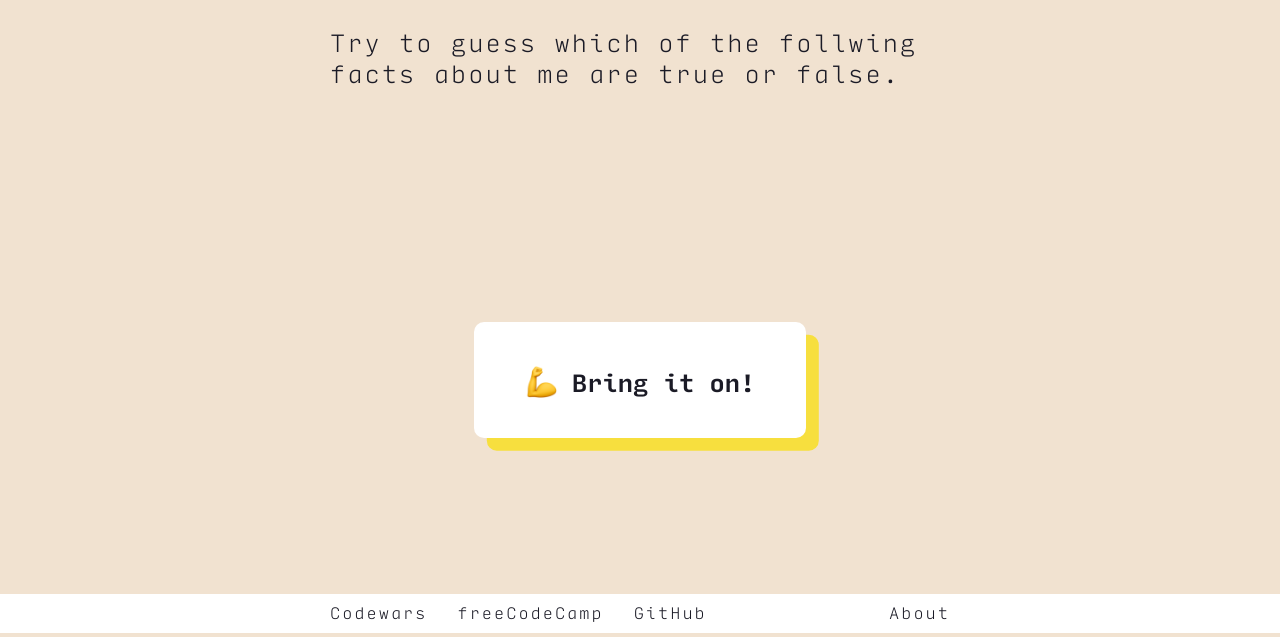
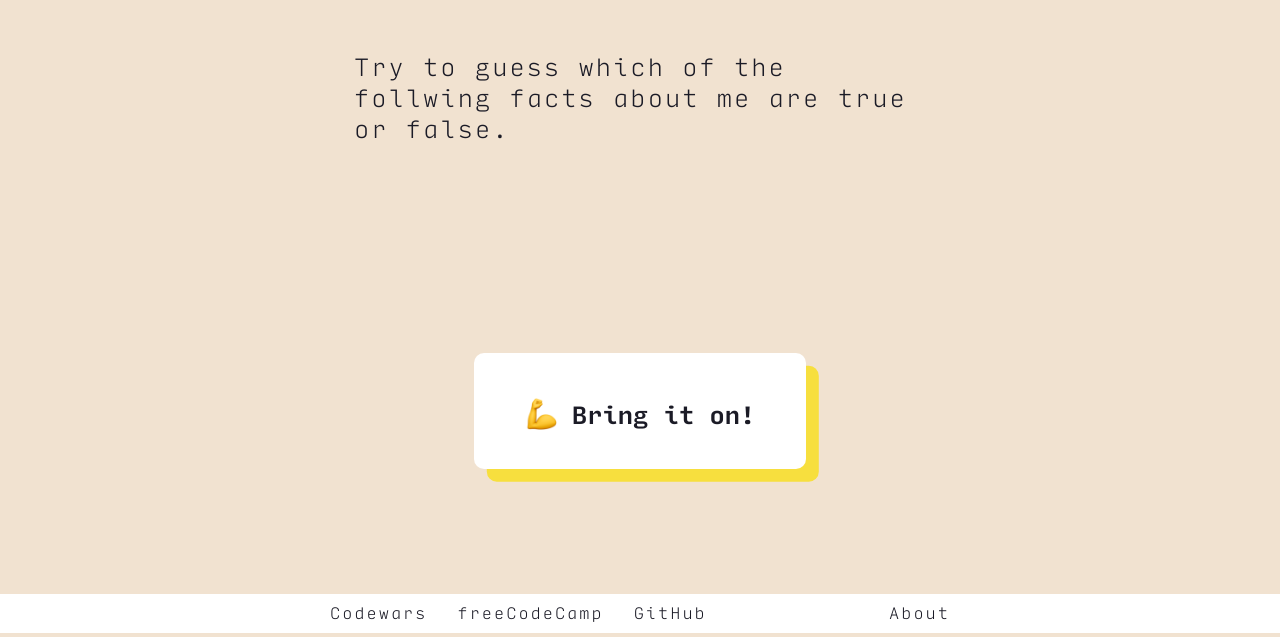
Before and after one commit to njons/founders_and_coders, a plain HTML site: page index.html in a window 1280 px wide. Shown: the part 167-804 px from the top of the page. Drawn offline with Linux system fonts and the light colour scheme.

Commit message:
align home

```diff
--- a/index.html
+++ b/index.html
@@ -35,7 +35,7 @@
   <section data-name="index" class="show">
     <div class="container flex">
 
-      <div class="container margin panel flex">
+      <div class="container margin flex">
         <div class="description flex">
           <p class="extra-light">Try to guess which of the follwing facts about me are true or false.</p>
 
--- a/style/main.css
+++ b/style/main.css
@@ -182,7 +182,9 @@ header {
   margin: auto;
 }
 
-.answer {
+.description,
+.answer,
+.panel {
   margin: 1vh 3vh;
 }
 
```
